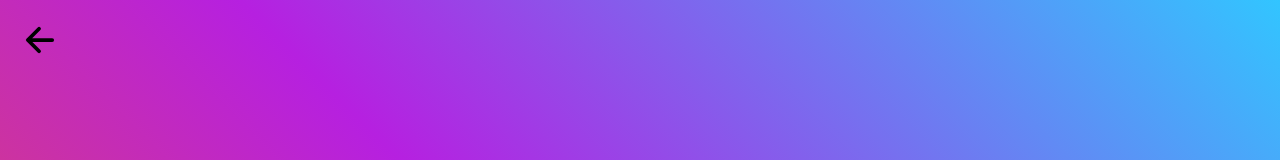
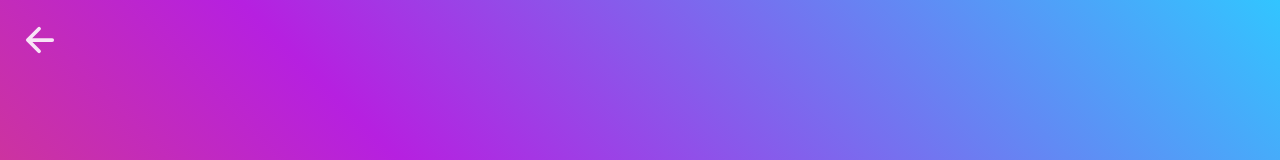
Before and after one commit to kadinsayani/kadinsayani.dev, a React (Vite) app: page /projects/virtual-forest in a window 1280 px wide. Shown: the top 160 px of the page. Built offline with nearby package versions, Linux system fonts and the light colour scheme.

Commit message:
Update project.jsx

```diff
--- a/src/routes/project.jsx
+++ b/src/routes/project.jsx
@@ -16,7 +16,7 @@ function Project(props) {
   return (
     <div>
       <button onClick={back} className="back-button">
-        <IoArrowBack size={40} />
+        <IoArrowBack size={40} color={"#ffffffde"}/>
       </button>
       <h1>{project.name}</h1>
       <p>{project.description}</p>
```
